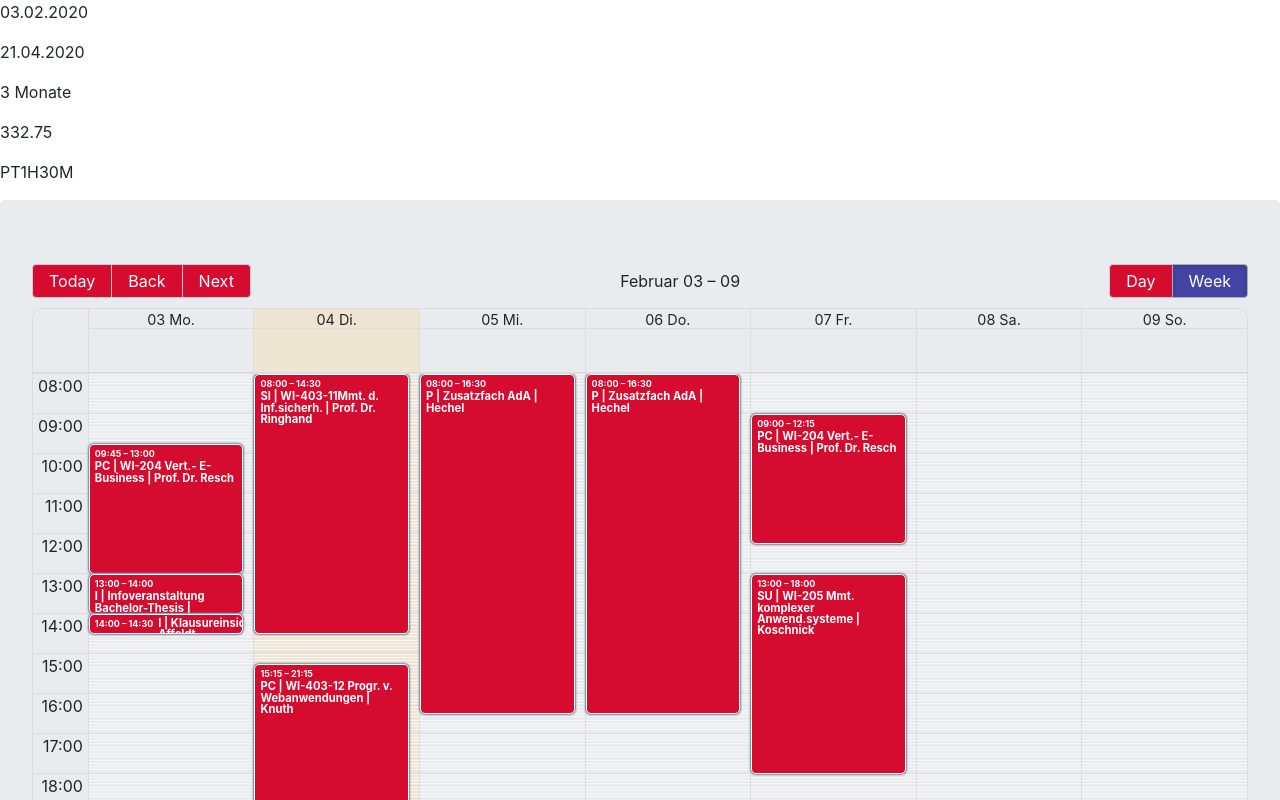
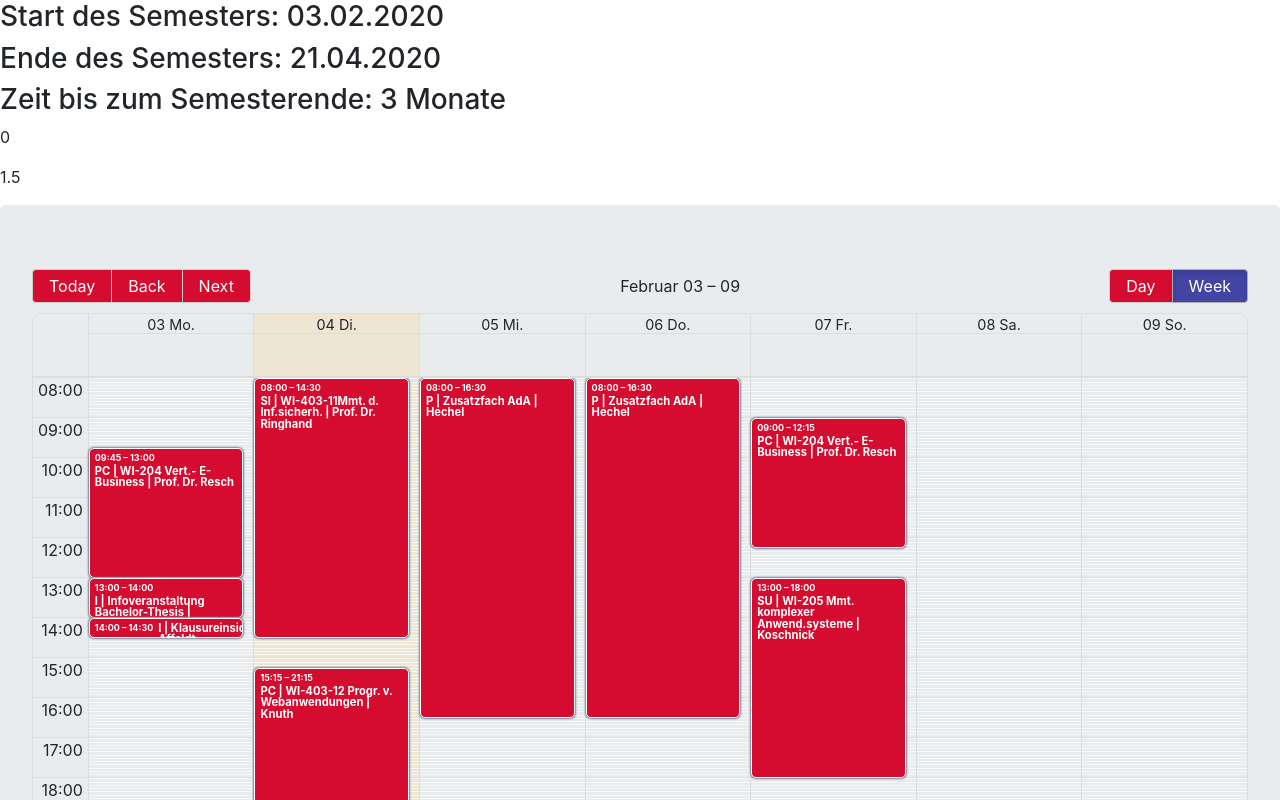
Before and after one commit to JuWeber99/proncal, a React (Create React App) app: page / in a window 1280 px wide. Shown: the top 800 px of the page. Built offline with nearby package versions, Linux system fonts and the light colour scheme; no server answers.

Commit message:
metadata component in progress

```diff
--- a/src/App.tsx
+++ b/src/App.tsx
@@ -5,25 +5,12 @@ import CalendarMetadata from "./components/calendar/CalendarMetadata";
 
 const App = () => {
     return (
-        <DateContextProvider>
-            <CalendarMetadata/>
-            <MyCalendar/>
-        </DateContextProvider>
+        <div>
+            <DateContextProvider>
+                <CalendarMetadata/>
+                <MyCalendar/>
+            </DateContextProvider>
+        </div>
     );
 };
-
-
-const DateParser = (dateStr: string = "20200202T201126Z"): Date | Error => {
-    if (dateStr.match("[0-9]*T[0-9]*Z") && dateStr.length === 16) {
-        return new Date(
-            Number(dateStr.substring(0, 3)),
-            Number(dateStr.substring(4, 5)),
-            Number(dateStr.substring(6, 7)),
-            Number(dateStr.substring(9, 10)),
-            Number(dateStr.substring(11, 12)),
-            Number(dateStr.substring(13, 14)));
-    }
-    return new Error("could not parse Date");
-};
-
 export default App;
--- a/src/components/MyCalendar.tsx
+++ b/src/components/MyCalendar.tsx
@@ -9,60 +9,18 @@ import axios, {AxiosError, AxiosResponse} from "axios"
 import "moment/locale/de"
 import {Jumbotron} from "react-bootstrap"
 import EventCard from "./calendar/EventCard";
-import {json2csv} from "json-2-csv"
-import {EventService} from "../EventService";
+import {EventService} from "../service/EventService";
+import {render} from "react-dom";
 
-async function fetchEventData(uri: string = "http://www.test.de/api/endpunkt"): Promise<MyEvent[]> {
-    return await fetch(uri).then((response => response.json().then((data: MyEvent[]) => {
-        return data
-    })));
-}
-
-/*function fetchData(uri: string = "https://hwr-wi-204.sagebiels.org/api/v1/events"): Promise<any> {
-    /!*    const response: Promise<MyEvent[]> = axios.get("http://hwr-wi-204.sagebiels.org/api/v1/events")
-                .then((response: AxiosResponse<MyEvent[]>) => response.data)
-                .then((data: MyEvent[]) => {
-                    return data
-                });
-            console.log(response.then((data) => {
-                return data
-            }));*!/
-}*/
-
-/*
-delete: const mergeAssociatedEvents = (data: MyEvent[]): MyEvent[] => {
-    data.forEach((item: MyEvent, i: number) => {
-        if (i === data.length || i === 0) {
-            return
-        }
-        while (
-            (
-                (data[i].summary === data[i - 1].summary)
-                && (moment(data[i].dtend).date() === moment(data[i - 1].dtend).date())
-            )
-            ) {
-            data[i - 1].dtend = data[i].dtend;
-            data.splice(i, 1);
-        }
-    });
-    return data;
-};*/
 
 const MyCalendar: FunctionComponent = () => {
         const {setEvents, events} = useContext(CalendarContext);
-        const exportToLocalCsvRequest = (data: MyEvent[]) => {
-            axios.request({
-                method: "POST",
-                url: "https://hwr-wi-204.sagebiels.org/api/v1/events/getCsv",
-                data: json2csv(data, (error, csv) => {
-                    console.log(error);
-                    console.log(csv);
-                }, {expandArrayObjects: true})
-            }).then(response => response).catch((error) => error)
-        };
+        const localizer = momentLocalizer(moment);
+
         setEvents(EventService.mergeAssociatedEvents(events));
 
         useEffect(() => {
+            console.log("render");
             const response: Promise<MyEvent[]> = axios(
                 {
                     method: "GET",
@@ -74,26 +32,17 @@ const MyCalendar: FunctionComponent = () => {
                     console.log(response.data);
                     return response.data
                 }).catch((error: AxiosError) => console.log(error.response));
-            console.log(events);
+            console.log(response);
             return function cleanup() {
                 console.log("unmount")
             };
         }, []);
 
-        const localizer = momentLocalizer(moment);
-
         return (
             <Jumbotron>
                 <Calendar
                     localizer={localizer}
-                    events={events.map((event: MyEvent) => {
-                        return {
-                            allDay: false,
-                            title: event.summary.replace(/\\;/g, " | "),
-                            start: moment(event.dtstart).toDate(),
-                            end: moment(event.dtend).toDate()
-                        };
-                    })}
+                    events={EventService.transformToApiEvent(events)}
                     defaultView={"week"}
                     views={["day", "week"]}
                     endAccessor={"end"}
@@ -108,6 +57,7 @@ const MyCalendar: FunctionComponent = () => {
                             (props) => <>{props.children}</>
                     }}
                 />
+                {console.log(events)}
             </Jumbotron>
         )
             ;
--- a/src/components/calendar/CalendarMetadata.tsx
+++ b/src/components/calendar/CalendarMetadata.tsx
@@ -1,32 +1,38 @@
-import React, {useContext} from 'react';
+import React, {useContext, useEffect} from 'react';
 import {CalendarContext} from "../../model/DateContextProvider";
 import moment from "moment";
-import {MyEvent} from "../../model/EventModel";
 
 const CalendarMetadata = () => {
-    const calendarContext = useContext<CalendarContext>(CalendarContext);
-    const tomorrow = calendarContext.dateContext.date(calendarContext.dateContext.date()).subtract(1, "week");
-    const semesterStartMoment = moment(calendarContext.events[0].dtstart);
-    const semesterEndMoment = moment(calendarContext.events[calendarContext.events.length - 1].dtend);
-    const semesterDaysLeft = semesterEndMoment.from(semesterStartMoment, true);
+    const {events, setEvents} = useContext(CalendarContext);
+    const semesterStartMoment = moment(events[0].dtstart);
+    const semesterEndMoment = moment(events[events.length - 1].dtend);
+    const semesterTimeLeft = semesterEndMoment.from(semesterStartMoment, true);
 
-    const calculateWeeklyHours = (eventData: MyEvent[]): number => {
+    const calculateWeeklyHours = (): number => {
         let weekMinutes: number = 0;
-        for (let i = 1; i < eventData.length; i++) {
-            if (moment(eventData[i].dtend).isoWeek() === moment(eventData[i - 1].dtstart).isoWeek()) {
-                weekMinutes += moment.duration(moment(calendarContext.events[i - 1].dtend).diff(calendarContext.events[i - 1].dtstart)).asMinutes()
+        for (let i = 1; i < events.length; i++) {
+            if (moment(events[i].dtend).isoWeek() === moment(events[i - 1].dtstart).isoWeek()) {
+                const duration = (moment.duration(moment(events[i - 1].dtend).diff(events[i - 1].dtstart)).asHours())
             }
         }
         return weekMinutes / 60;
     };
 
+    useEffect(() => {
+        console.log("mount meta");
+        return function cleanup() {
+            console.log("unmount meta")
+        }
+    },[]);
+
     return (
         <div>
-            <p>{semesterStartMoment.format("DD.MM.YYYY")}</p>
-            <p>{semesterEndMoment.format("DD.MM.YYYY")}</p>
-            <p>{semesterDaysLeft}</p>
-            <p>{calculateWeeklyHours(calendarContext.events)}</p>
-            <p>{moment.duration(moment(calendarContext.events[0].dtend).diff(calendarContext.events[0].dtstart)).toISOString()}</p>
+            <h3>Start des Semesters: {semesterStartMoment.format("DD.MM.YYYY")}</h3>
+            <h3>Ende des Semesters: {semesterEndMoment.format("DD.MM.YYYY")}</h3>
+            <h3> Zeit bis zum Semesterende: {semesterTimeLeft}</h3>
+            <p>{calculateWeeklyHours()}</p>
+            <p>{moment.duration(moment(events[0].dtend).diff(events[0].dtstart)).asHours()}</p>
+            {console.log(events)}
         </div>
     );
 };
--- a/src/EventService.ts
+++ b/src/service/EventService.ts
@@ -1,5 +1,6 @@
-import {MyEvent} from "./model/EventModel";
 import moment from "moment";
+import {Event} from "react-big-calendar";
+import {MyEvent} from "../model/EventModel";
 
 export class EventService {
 
@@ -23,4 +24,16 @@ export class EventService {
         });
         return data;
     };
+
+    static transformToApiEvent<T extends MyEvent>(events: T[]): Event[] {
+        return events.map((event: T) => {
+            return {
+                allDay: false,
+                title: event.summary.replace(/\\;/g, " | "),
+                start: moment(event.dtstart).toDate(),
+                end: moment(event.dtend).toDate()
+            }
+        });
+
+    }
 }
```
Also changed, not shown: src/service/ApiService.ts (added, +35 -0 lines).
